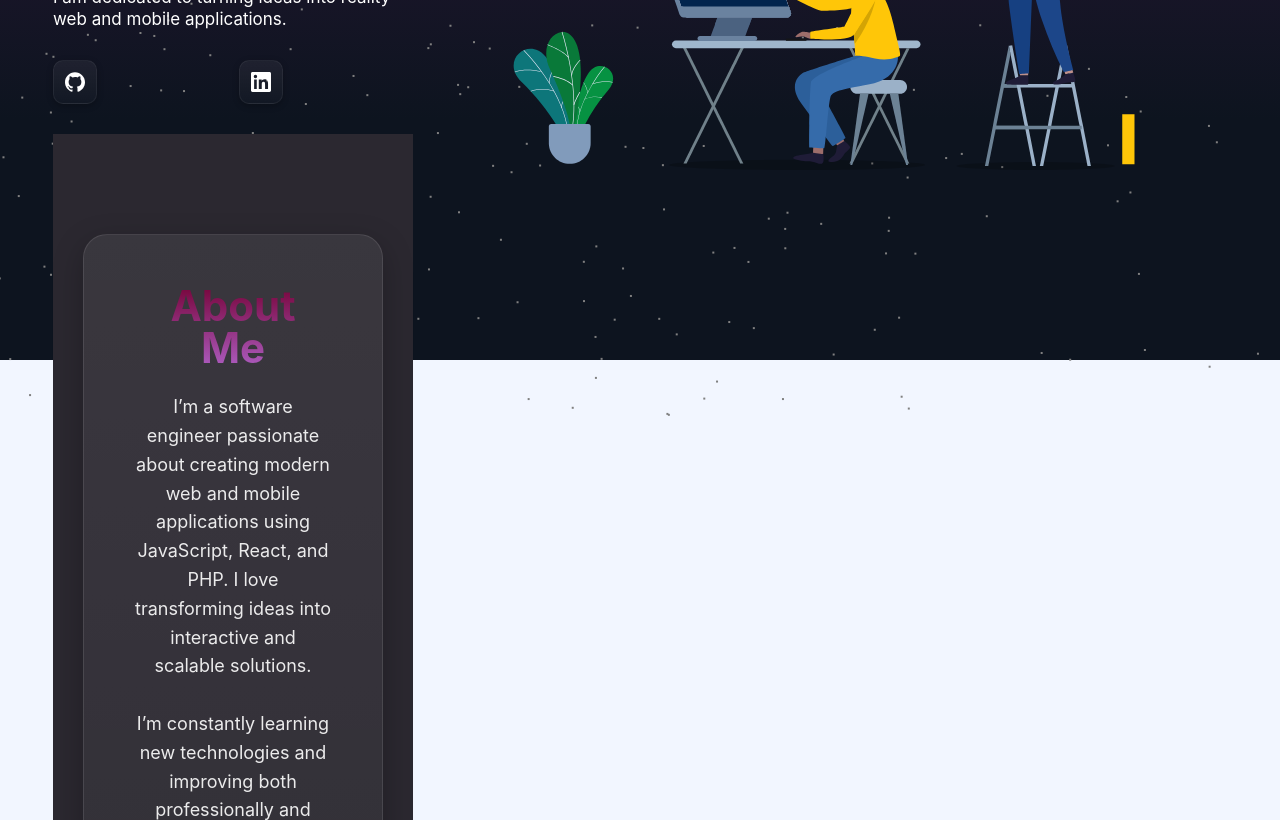
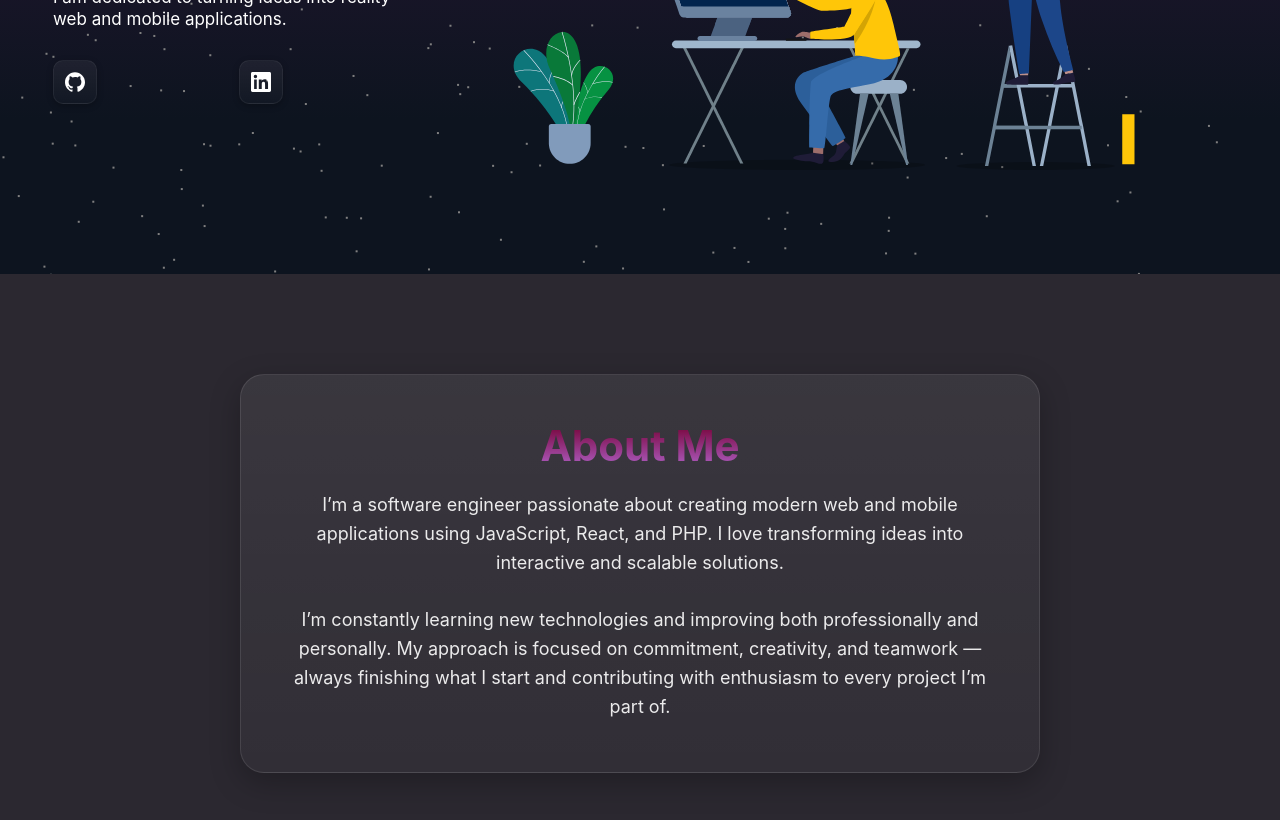
Before and after one commit to dianaflorez/my-portfolio, a React (Vite) app in the folder ui/: page / in a window 1280 px wide. Shown: the part 440-1260 px from the top of the page. Built offline with nearby package versions, Linux system fonts and the light colour scheme.

Commit message:
[Add] aboutme

```diff
--- a/ui/src/components/routes/LandingPage.tsx
+++ b/ui/src/components/routes/LandingPage.tsx
@@ -80,7 +80,6 @@ const LandingPage = () => {
             ))}
           </SocialWrapper>
 
-          <AboutMe />
 
         </TextWrapper>
 
@@ -89,6 +88,7 @@ const LandingPage = () => {
         </LottieWrapper>
 
       </ContentWrapper>
+      <AboutMe />
 
     </Wrapper>
   );
```
